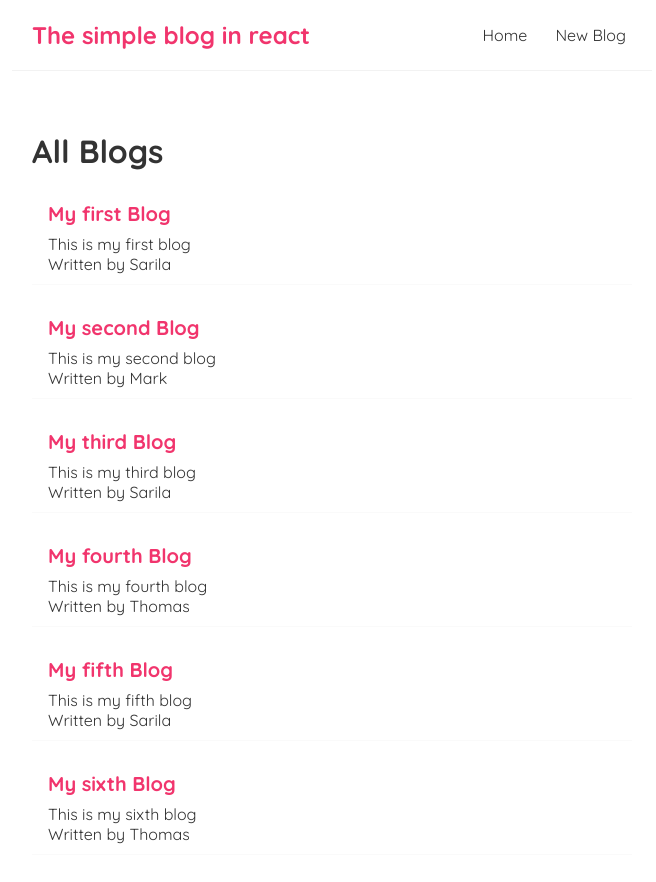
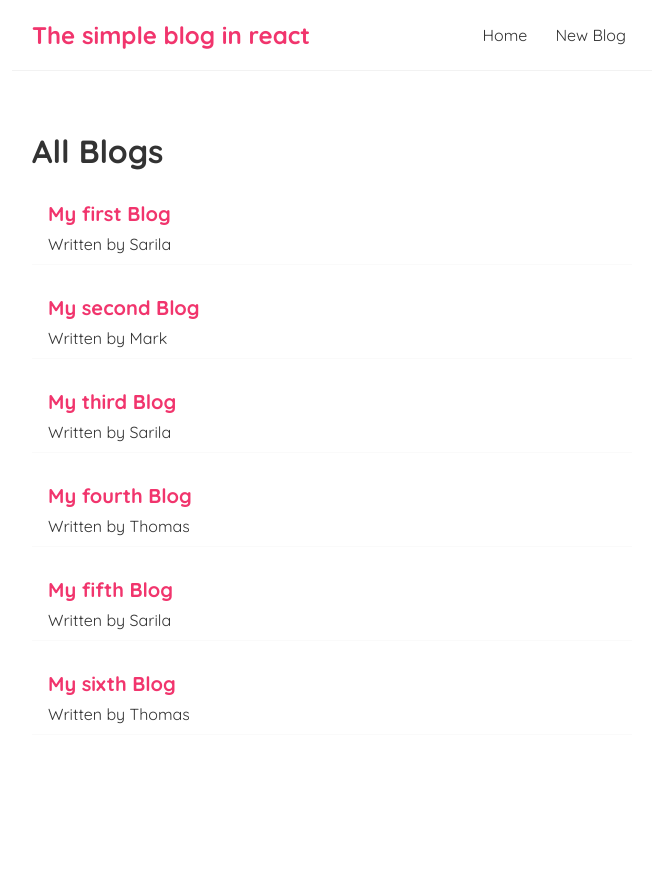
Before and after one commit to sarila/Start-React, a React (Create React App) app: page / in a window 1280 px wide. Shown: the top 882 px of the page, without its empty margins (308-964 px from the left). After the commit the page ends 815 px from the top, so only its background shows below. Built offline with nearby package versions, Linux system fonts and the light colour scheme; data requests are answered from the project's data file.

Commit message:
Route Parameters for dynamic link

```diff
--- a/src/App.js
+++ b/src/App.js
@@ -3,6 +3,7 @@ import './index.css';
 import Navbar from './Navbar';
 import Home from './Home';
 import Create from './Create';
+import BlogDetails from './BlogDetails';
 import { BrowserRouter as Router, Route, Switch } from 'react-router-dom';
 
 function App() {
@@ -18,6 +19,9 @@ function App() {
             <Route exact path="/create">
               <Create />
             </Route>
+            <Route path="/blogs/:id">
+              <BlogDetails />
+            </Route>
           </Switch>
         </div>
       </div>
--- /dev/null
+++ b/src/BlogDetails.js
@@ -0,0 +1,13 @@
+import { useParams } from "react-router-dom/cjs/react-router-dom.min";
+
+const BlogDetails = () => {
+    const { id } = useParams()
+
+    return (
+        <div className="blog-details">
+            <h2>Blog Details- {id}</h2>
+        </div>
+     );
+}
+
+export default BlogDetails;
--- a/src/Bloglist.js
+++ b/src/Bloglist.js
@@ -1,3 +1,5 @@
+import { Link } from "react-router-dom";
+
 const Bloglist = ({blogs, title}) => {
     // const blogs = props.blogs;
     // const title = props.title;
@@ -6,9 +8,10 @@ const Bloglist = ({blogs, title}) => {
             <h1>{title}</h1>
             {blogs.map((blog) => (
                 <div className="blog-preview" key={blog.id}>
-                    <h2> {blog.title}</h2>
-                    <p>{blog.body}</p>
-                    <p>Written by {blog.author}</p>
+                    <Link to = {'/blogs/'+ blog.id }>
+                        <h2> {blog.title}</h2>
+                        <p>Written by {blog.author}</p>
+                    </Link>
                 </div>
             )) }
         </div>
--- a/src/index.css
+++ b/src/index.css
@@ -48,3 +48,6 @@
   color: #f1356d;
   margin-bottom: 8px;
 }
+.blog-preview a{
+  text-decoration: none;
+}
```
